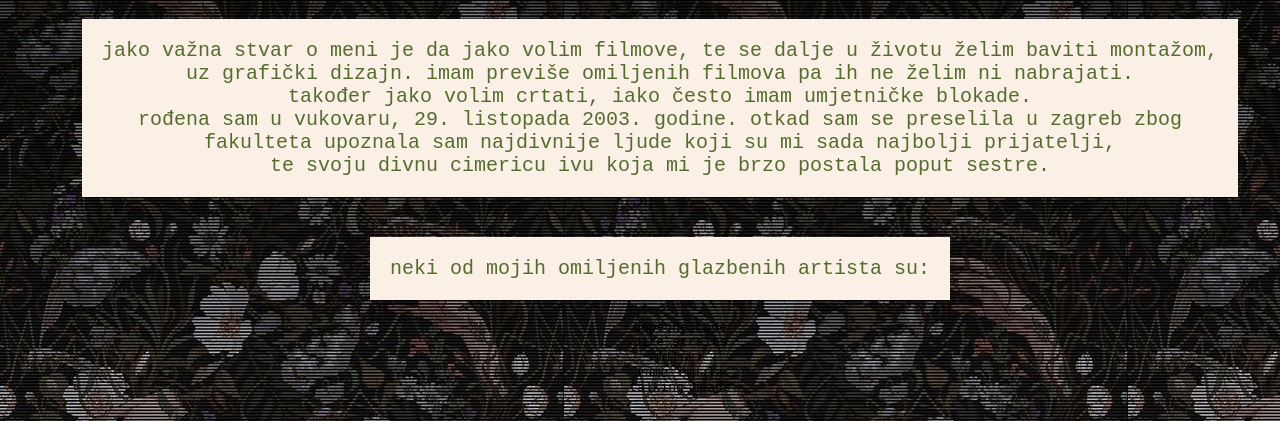
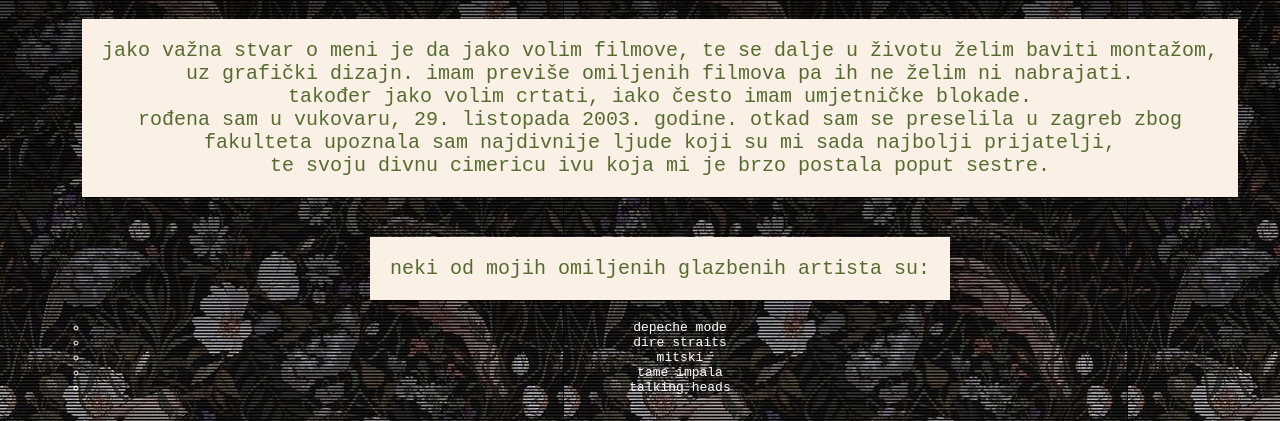
Before and after one commit to scrollingup/SlafhauzerMia, a plain HTML site: page o_meni.html in a window 1280 px wide. Shown: the part 156-577 px from the top of the page. Drawn offline with Linux system fonts and the light colour scheme.

Commit message:
Update o_meni.html

```diff
--- a/o_meni.html
+++ b/o_meni.html
@@ -18,7 +18,7 @@
 	<p class="paragraf_2">jako važna stvar o meni je da jako volim filmove, te se dalje u životu želim baviti montažom,</br> uz grafički dizajn. imam previše omiljenih filmova pa ih ne želim ni nabrajati.</br> također jako volim crtati, iako često imam umjetničke blokade.</br> rođena sam u vukovaru, 29. listopada 2003. godine. otkad sam se preselila u zagreb zbog</br> fakulteta upoznala sam najdivnije ljude koji su mi sada najbolji prijatelji,</br> te svoju divnu cimericu ivu koja mi je brzo postala poput sestre.  </span>
 	</p>
 	<p>neki od mojih omiljenih glazbenih artista su:</p>
-	<ul>
+	<ul style="color:white">
 		<li>depeche mode</li>
 		<li>dire straits</li>
 		<li>mitski</li>
```
